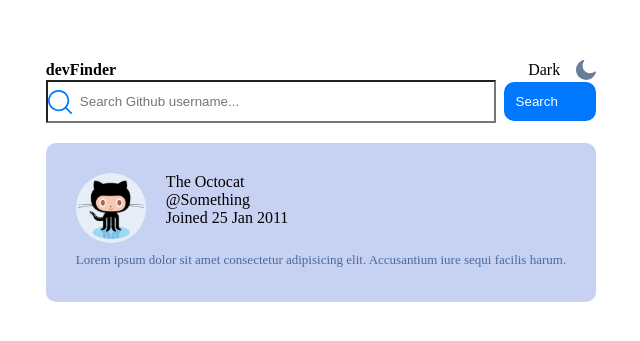
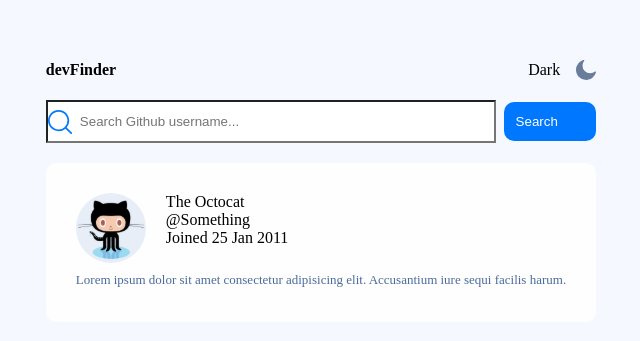
Before and after one commit to lawlawson/github-user-search, a React (Vite) app: page / in a window 1280 px wide. Shown: the part 219-560 px from the top of the page, without its empty margins (319-959 px from the left). Built offline with nearby package versions, Linux system fonts and the light colour scheme.

Commit message:
Added css colour variables

```diff
--- a/src/components/Card.module.css
+++ b/src/components/Card.module.css
@@ -1,5 +1,5 @@
 .card {
-  background: rgba(188, 199, 238, 0.825);
+  background: rgba(254, 254, 254);
   border-radius: 10px;
   margin-top: 20px;
   padding: 30px;
--- a/src/components/TitleBar.module.css
+++ b/src/components/TitleBar.module.css
@@ -2,6 +2,7 @@
   display: flex;
   justify-content: space-between;
   align-items: center;
+  padding: 20px 0;
 }
 
 .name {
--- a/src/index.css
+++ b/src/index.css
@@ -1,11 +1,4 @@
 @import-normalize;
-
-body {
-  display: flex;
-  align-items: center;
-  justify-content: center;
-  min-height: 100vh;
-}
 
 /* CSS Reset */
 
@@ -115,3 +108,25 @@
 }
 
 /* Additional customizations as per your requirements */
+
+:root {
+  --clr-lm-blue: rgb(0, 121, 255);
+  --clr-lm-grey: rgb(105, 124, 154);
+  --clr-lm-blueGrey: rgb(75, 106, 155);
+  --clr-lm-darkGrey: #2b3442;
+  --clr-lm-lightBlue: rgb(246, 248, 255);
+  --clr-lm-white: rgb(254, 254, 254);
+
+  --clr-dm-blue: rgb(0, 121, 255);
+  --clr-dm-white: rgb(255, 255, 255);
+  --clr-dm-black: rgb(20, 29, 47);
+  --clr-dm-darkGray: rgb(30, 42, 71);
+}
+
+body {
+  display: flex;
+  align-items: center;
+  justify-content: center;
+  min-height: 100vh;
+  background: var(--clr-lm-lightBlue);
+}
```
